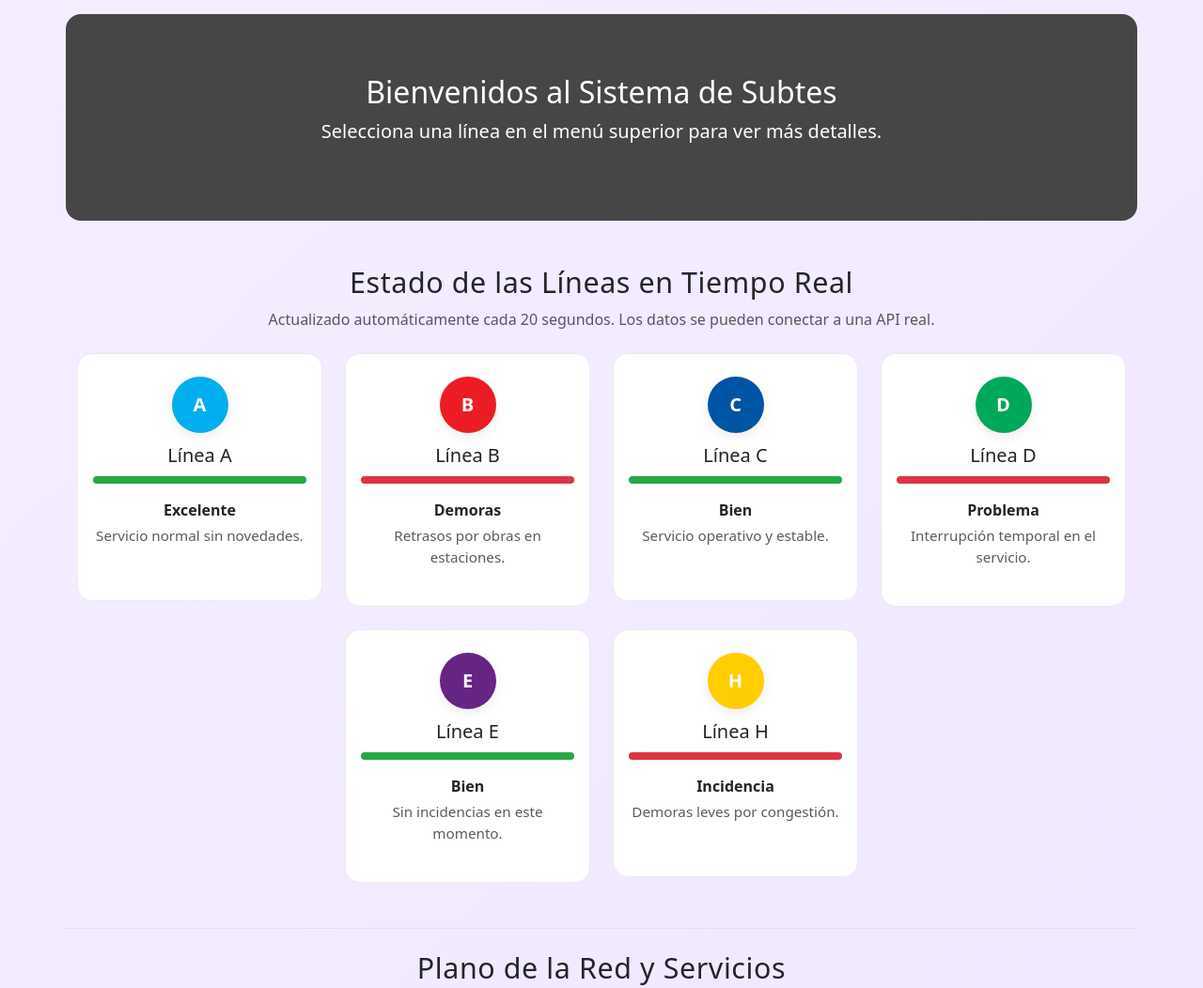
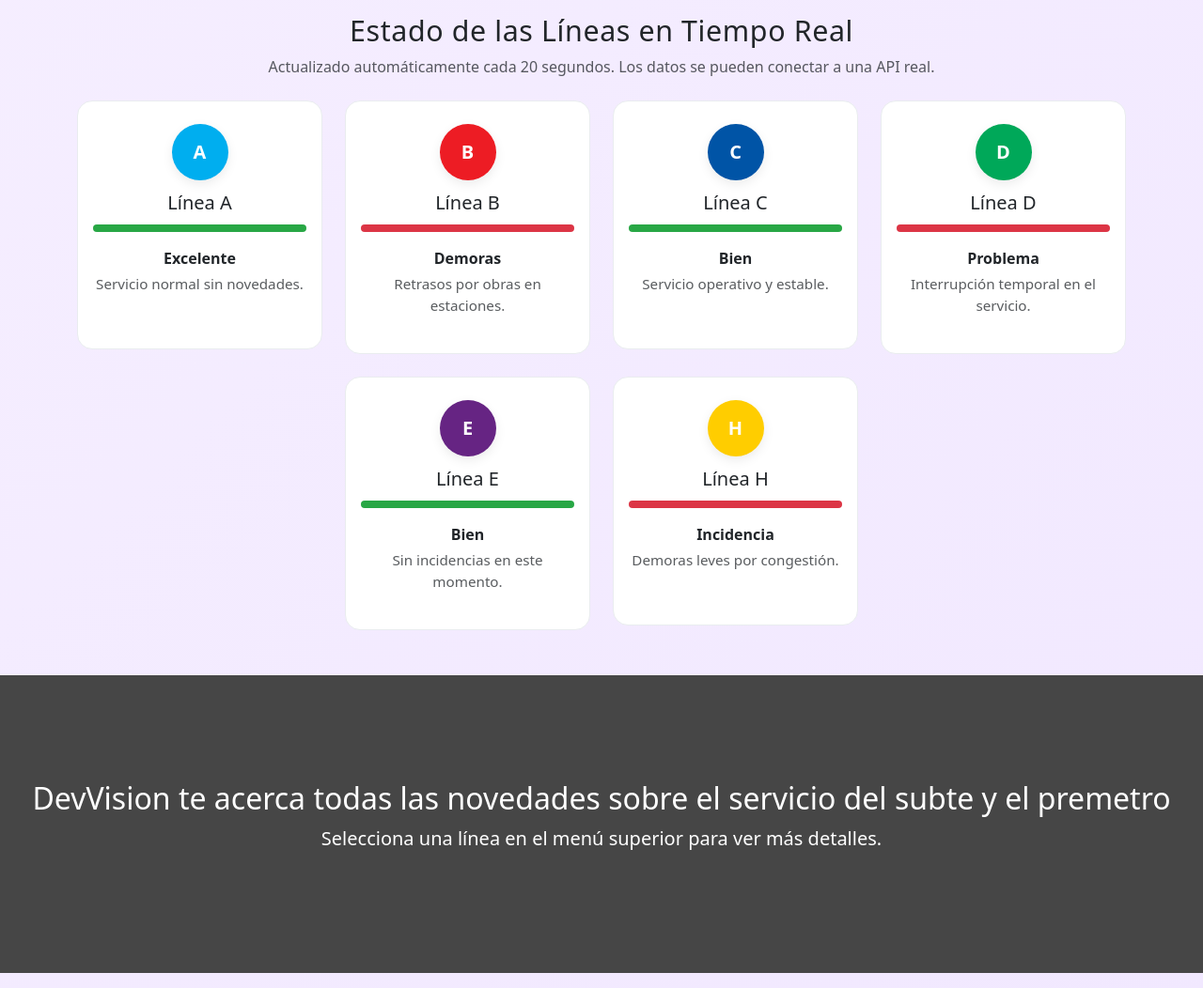
Before and after one commit to Santiago414/PaginaPrincipalSubte, a plain HTML site: page index.html in a window 1280 px wide. Shown: the part 600-1652 px from the top of the page at 94% size. Drawn offline with nearby package versions, Linux system fonts and the light colour scheme.

Commit message:
organizacion

```diff
--- a/index.html
+++ b/index.html
@@ -20,11 +20,11 @@
         .foto-carrusel {
             height: 31.25rem;
             object-fit: cover;
+
         }
         .banner-bienvenida {
             background: #464646;
-            border-radius: 1rem;
-            padding: 4rem 3rem;
+            padding: 7rem 0rem;
             color: #ffffff;
         }
 
@@ -382,12 +382,9 @@
         </button>
     </div>
 
-    <div class="container my-5 text-center banner-bienvenida">
-        <h2>Bienvenidos al Sistema de Subtes</h2>
-        <p class="lead">Selecciona una línea en el menú superior para ver más detalles.</p>
-    </div>
 
-    <section id="estado-subte" class="container mb-5">
+
+    <section id="estado-subte" class="my-5 container mb-5">
         <div class="text-center mb-4">
             <h2 class="titulo-seccion">Estado de las Líneas en Tiempo Real</h2>
             <p class="text-muted">Actualizado automáticamente cada 20 segundos. Los datos se pueden conectar a una API real.</p>
@@ -395,6 +392,11 @@
         <div id="estado-lineas" class="row g-4 justify-content-center">
             </div>
     </section>
+
+    <div class=" my-5 text-center banner-bienvenida">
+        <h2>DevVision te acerca todas las novedades sobre el servicio del subte y el premetro</h2>
+        <p class="lead">Selecciona una línea en el menú superior para ver más detalles.</p>
+    </div>
 
     <section id="mapa-interactivo" class="container mb-5 pt-4 border-top">
         <div class="text-center mb-4">
```
